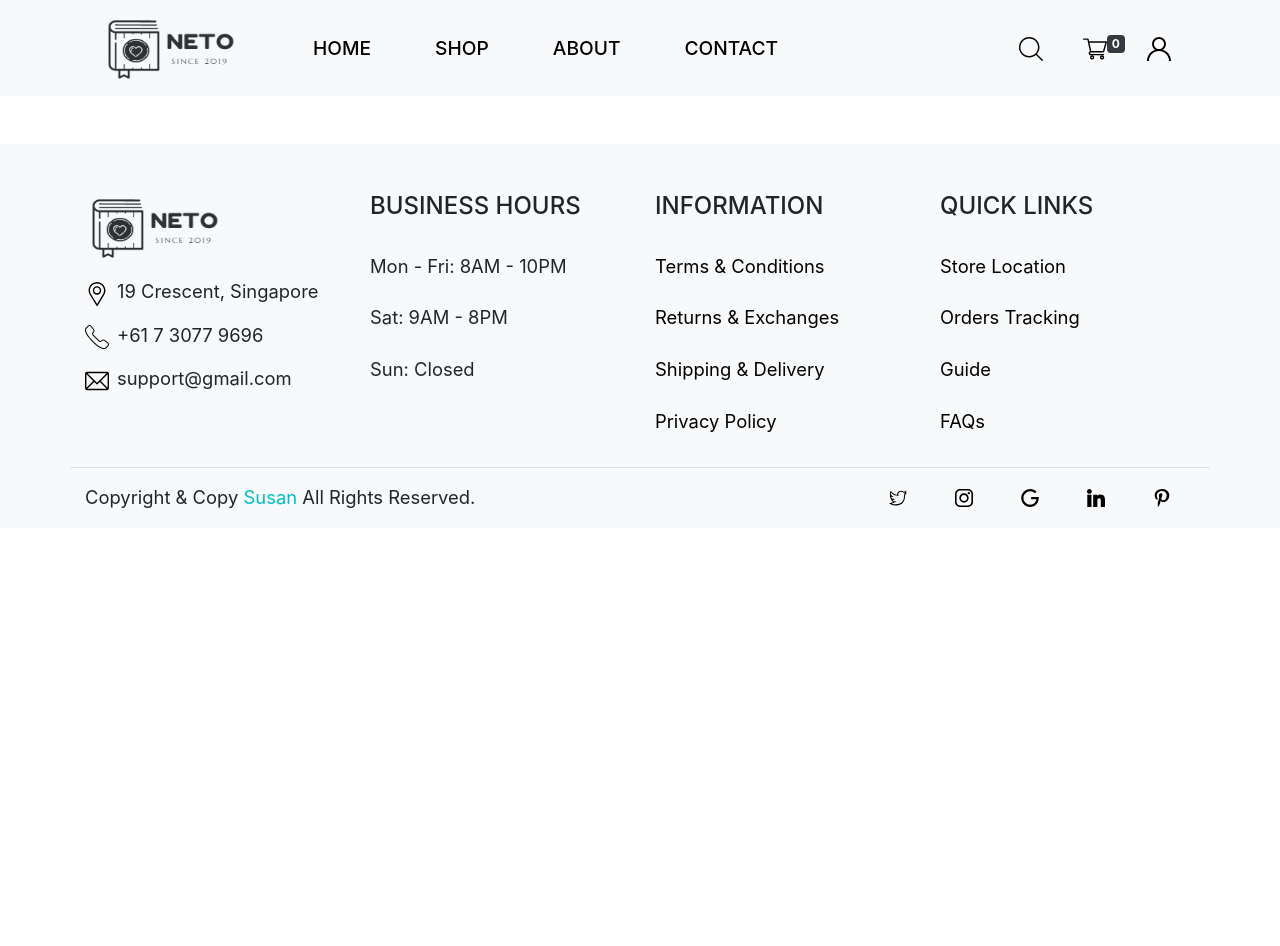
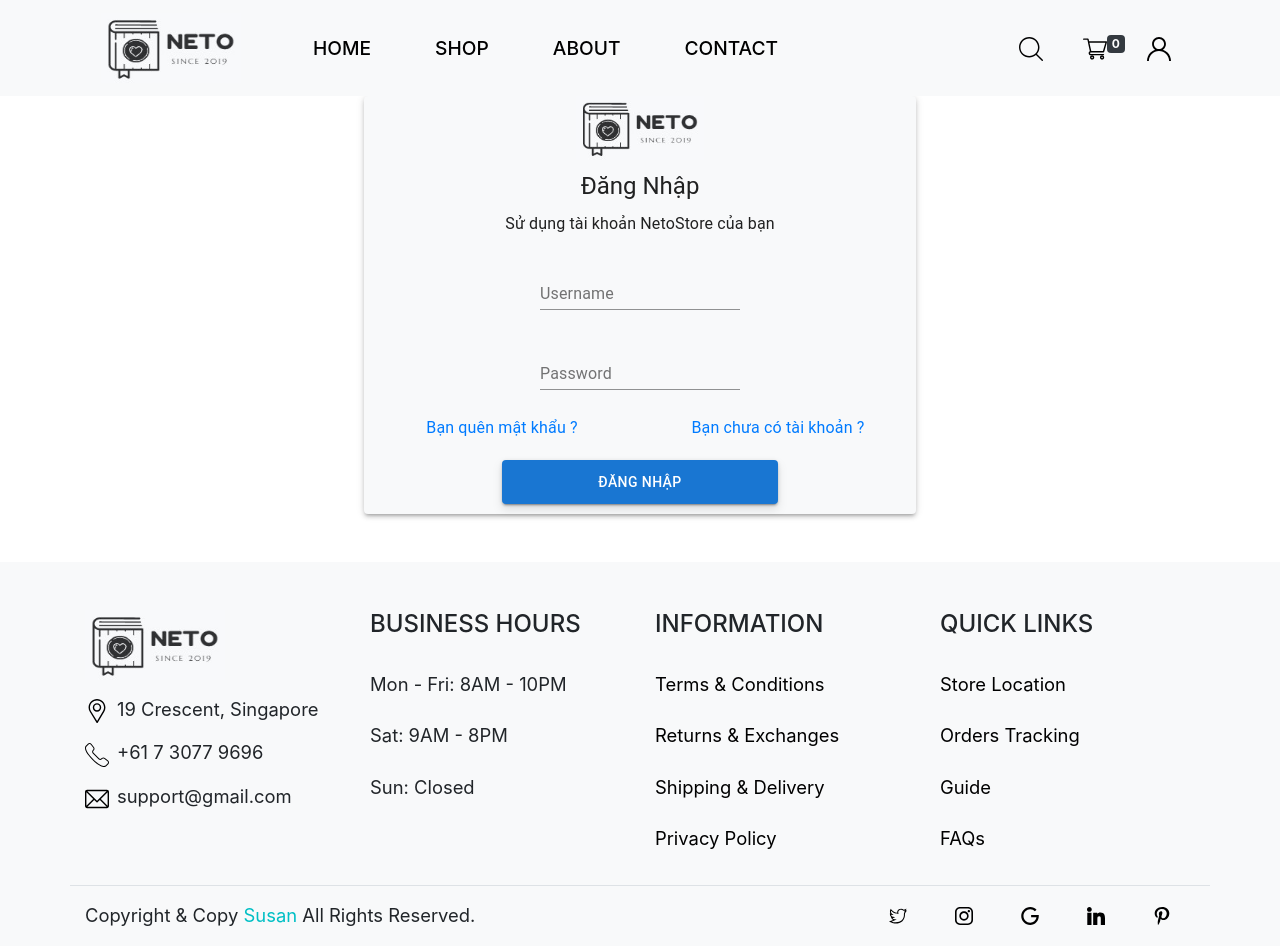
Before and after one commit to imnewt/Neto-Store, a React (Create React App) app in the folder neto-store/: page /Account in a window 1280 px wide. Before the commit the page ends 800 px from the top, so only its background shows below. Built offline with nearby package versions, Linux system fonts and the light colour scheme.

Commit message:
design login page

```diff
--- a/neto-store/src/App.js
+++ b/neto-store/src/App.js
@@ -3,6 +3,7 @@ import { BrowserRouter as Router, Route } from "react-router-dom";
 
 import Header from "./components/Header";
 import Cart from './pages/Cart';
+import Login from './pages/Login';
 import Home from "./pages/Home";
 import Books from "./pages/Books";
 import Terms from "./pages/Terms";
@@ -69,6 +70,7 @@ class App extends Component {
               <Route path="/" exact component={Home} />
               <Route path="/books/all" exact component={Books} />
               <Route path="/Cart" exact component={Cart} />
+              <Route path="/Account" exact component={Login} />
               <Route path="/terms-conditions" exact component={Terms} />
               <Route path="/returns-exchanges" exact component={Exchanges} />
               <Route path="/shipping-delivery" exact component={Shipping} />
--- a/neto-store/src/components/Footer.js
+++ b/neto-store/src/components/Footer.js
@@ -116,7 +116,7 @@ class Footer extends Component {
   render() {
     const { contactIcon, time, info, qlinks, linkIcon } = this.state;
     return (
-      <div className="mt-5" style={{ backgroundColor: "#f8f9fa" }}>
+      <div className="mt-5" style={{ backgroundColor: "#f8f9fa", position: 'relative', bottom: 0 }}>
         <Container className="border-bottom pb-3">
           <Row>
             <div className="col-12 col-md-6 col-lg-3 pt-5 d-flex flex-column">
--- /dev/null
+++ b/neto-store/src/pages/Login.js
@@ -0,0 +1,104 @@
+import React, { useEffect } from 'react';
+import { Link } from "react-router-dom";
+import { makeStyles } from '@material-ui/core/styles';
+import Paper from '@material-ui/core/Paper';
+import TextField from '@material-ui/core/TextField';
+import Button from '@material-ui/core/Button';
+import Typography from '@material-ui/core/Typography';
+import Container from '@material-ui/core/Container';
+import Neto from '../images/logo.jpg';
+import { Grid } from '@material-ui/core';
+const useStyles = makeStyles(theme => ({
+    root: {
+        '& > *': {
+        margin: theme.spacing(2),
+        width: 200,
+        },
+        display: 'inline-flex',
+        flexDirection: "column",
+        width: '100%',
+        justifyContent: 'center',
+        alignItems: 'center'
+    },
+    text: {
+        textAlign: 'center',
+        marginBottom: `10px`
+    },
+    background: {
+        backgroundColor: `#f8f9fa`
+    },
+    btn: {
+        width: `50%`,
+        backgroundColor: '#1976d2',
+        padding: `0.6rem 1.5rem`,
+    },
+    space: {
+        margin: `10px 0px`
+    }
+}));
+
+export default function Login() {
+    const classes = useStyles();
+
+    // useEffect(() => {
+    //     fetch("http://127.0.0.1:8000/allowances")
+    //         .then(data => {
+    //         return data.json();
+    //         })
+    //         .then(data => {
+    //         setAllowances(data);
+    //         })
+    //         .catch(err => {
+    //         console.log(123123);
+    //         });
+    // }, []);
+
+    const _handleOnLogin = () => {
+        console.log('Hello');
+    }
+
+    return (
+        <Container maxWidth='sm'>
+            <Paper className={classes.background} elevation={3}>
+                <Typography className={classes.text} variant="h6" component="h2">
+                    <img src={Neto} height={64} width={128}/>
+                </Typography>
+                <Typography className={classes.text} variant="h5" component="h2">
+                    Đăng Nhập
+                </Typography>
+                <Typography className={classes.text} component="h2">
+                    Sử dụng tài khoản NetoStore của bạn
+                </Typography>
+                <form className={classes.root} noValidate autoComplete="off">
+                    <TextField id="standard-basic" label="Username" />
+                    <TextField
+                        id="standard-password-input"
+                        label="Password"
+                        type="password"
+                        autoComplete="current-password"
+                    />
+                </form>
+                <Grid container>
+                    <Grid className={classes.space} item xs={12} md={6}>
+                        <Link to='/'>
+                            <Typography className={classes.text} component="h2">
+                                Bạn quên mật khẩu ?
+                            </Typography>
+                        </Link>
+                    </Grid>
+                    <Grid className={classes.space} item xs={12} md={6}>
+                        <Link to='/'>
+                            <Typography className={classes.text} component="h2">
+                                Bạn chưa có tài khoản ?
+                            </Typography>
+                        </Link>
+                    </Grid>
+                    <Grid className={classes.text} item xs={12} md={12}>
+                        <Button onClick={_handleOnLogin} className={classes.btn} variant="contained" color="primary">Đăng nhập</Button>
+                    </Grid>
+                </Grid>
+
+            </Paper>
+        </Container>
+    )
+}
```
